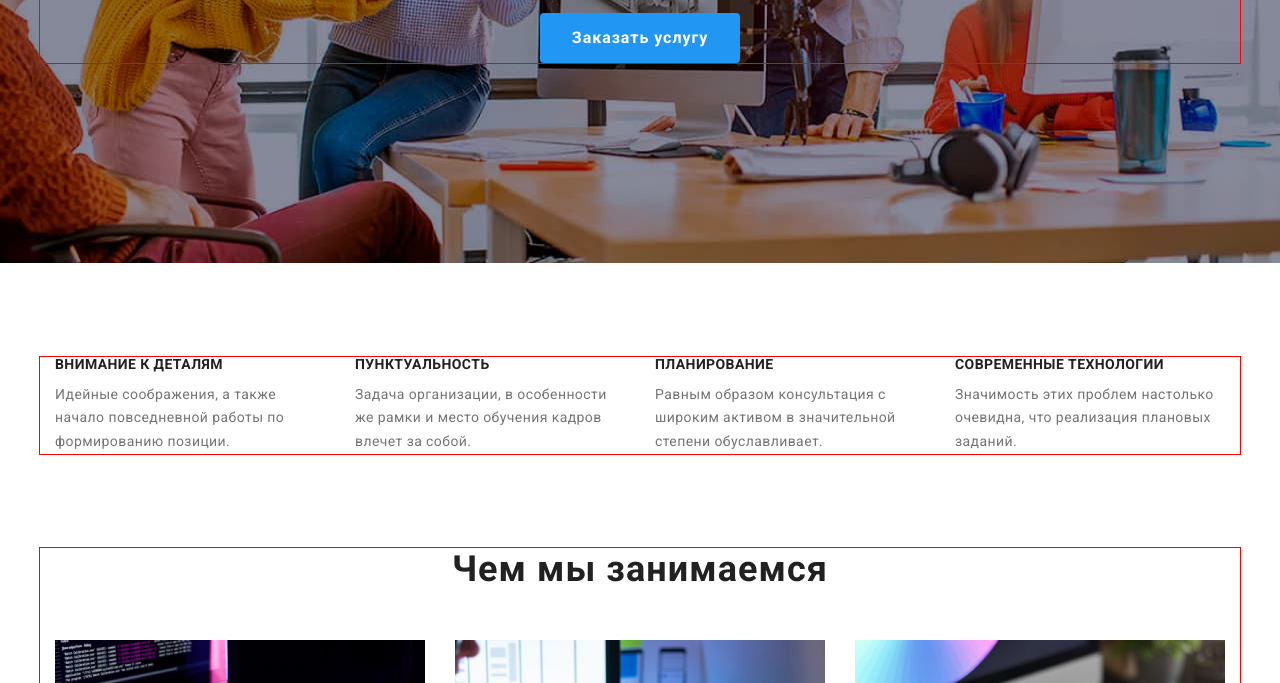
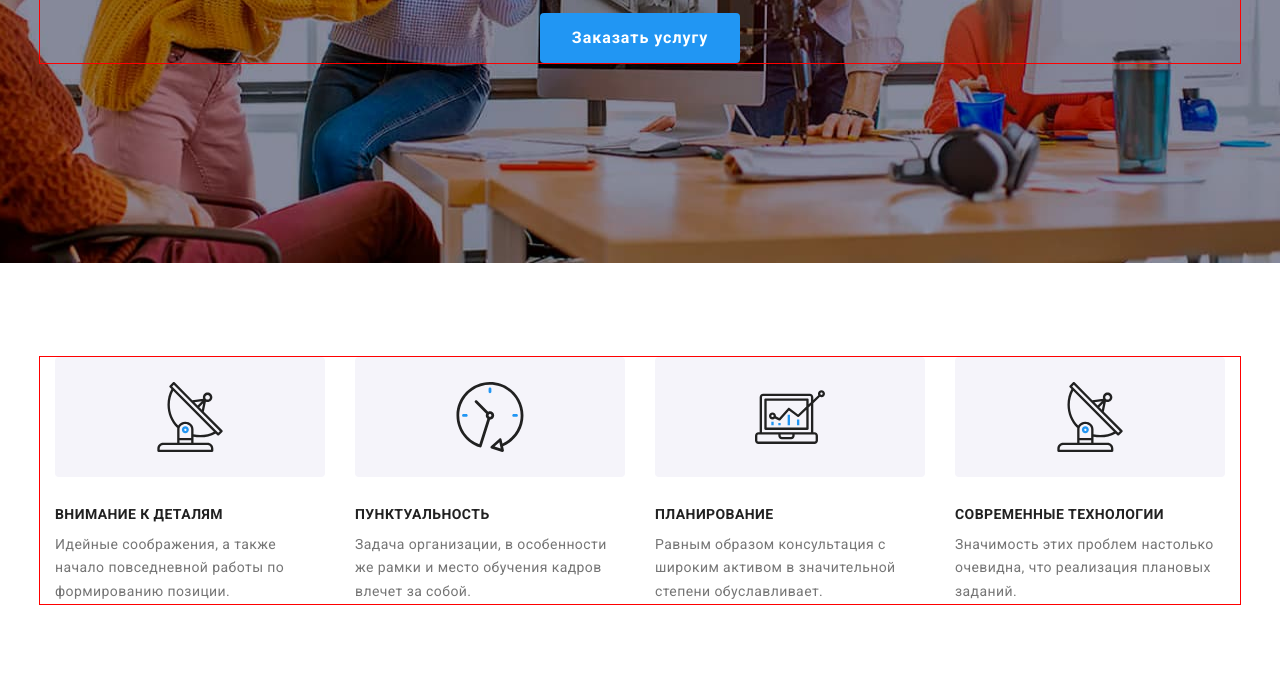
Before and after one commit to Gefestios/goit-markup-hw-04, a plain HTML site: page index.html in a window 1280 px wide. Shown: the part 417-1100 px from the top of the page. Drawn offline with nearby package versions, Linux system fonts and the light colour scheme.

Commit message:
Наши приимущества сделаны SVG

```diff
--- a/index.html
+++ b/index.html
@@ -64,6 +64,11 @@
           <!--<h2>Наши преимущества</h2>-->
           <ul class="softskill-list">
             <li class="item">
+              <div class="icon-feature">
+                <svg class="antenna">
+                  <use href="./images/icons/symbol-defs.svg#icon-antenna" width="70px" height="70px"></use>
+                </svg>
+              </div>
               <h3>Внимание к деталям</h3>
               <p>
                 Идейные соображения, а также начало повседневной работы по
@@ -71,6 +76,11 @@
               </p>
             </li>
             <li class="item">
+              <div class="icon-feature">
+                <svg class="clock">
+                  <use href="./images/icons/symbol-defs.svg#icon-clock" width="70px" height="70px"></use>
+                </svg>
+              </div>
               <h3>Пунктуальность</h3>
               <p>
                 Задача организации, в особенности же рамки и место обучения
@@ -78,6 +88,11 @@
               </p>
             </li>
             <li class="item">
+                            <div class="icon-feature">
+                              <svg class="diagram">
+                                <use href="./images/icons/symbol-defs.svg#icon-diagram" width="70px" height="70px"></use>
+                              </svg>
+                            </div>
               <h3>Планирование</h3>
               <p>
                 Равным образом консультация с широким активом в значительной
@@ -85,6 +100,11 @@
               </p>
             </li>
             <li class="item">
+                            <div class="icon-feature">
+                              <svg class="astronaut">
+                                <use href="./images/icons/symbol-defs.svg#icon-antenna" width="70px" height="70px"></use>
+                              </svg>
+                            </div>
               <h3>Современные технологии</h3>
               <p>
                 Значимость этих проблем настолько очевидна, что реализация
--- a/style.css
+++ b/style.css
@@ -38,7 +38,7 @@ body {
   /* background-color: var(--background-color); */
   margin: 0px;
   color: var(--primary-text-color);
-  font-family: 'Roboto', sans-serif;
+  font-family: "Roboto", sans-serif;
   /* font-family: "Raleway", sans-serif; */
 }
 header {
@@ -54,7 +54,7 @@ header {
 } /* Логотип */
 .logo {
   margin-right: 93px;
-  font-family: 'Raleway', sans-serif;
+  font-family: "Raleway", sans-serif;
   color: var(--primary-text-color);
   /* margin-bottom: 20px; */
   /* padding-top: 24px;
@@ -62,7 +62,7 @@ header {
 }
 
 .logo-footer {
-  font-family: 'Raleway', sans-serif;
+  font-family: "Raleway", sans-serif;
   color: var(--primary-text-color);
 }
 
@@ -223,14 +223,41 @@ li:last-child {
 
 .softskill-list {
   display: flex;
-  /* padding-top: 94px;
-  padding-bottom: 94px; */
   padding-left: 0px;
 }
 
 .softskill-list .item {
   width: 270px;
   margin-right: 30px;
+}
+
+.icon-feature {
+  display: flex;
+  justify-content: center;
+  align-items: center;
+  width: 270px;
+  height: 120px;
+  background: #f5f4fa;
+  border-radius: 4px;
+  margin-bottom: 30px;
+}
+.antenna {
+  width: 70px;
+  height: 70px;
+}
+.clock {
+  width: 70px;
+  height: 70px;
+}
+
+.diagram {
+  width: 70px;
+  height: 70px;
+}
+
+.astronaut {
+  width: 70px;
+  height: 70px;
 }
 
 .softskill-list .item:last-child {
```
